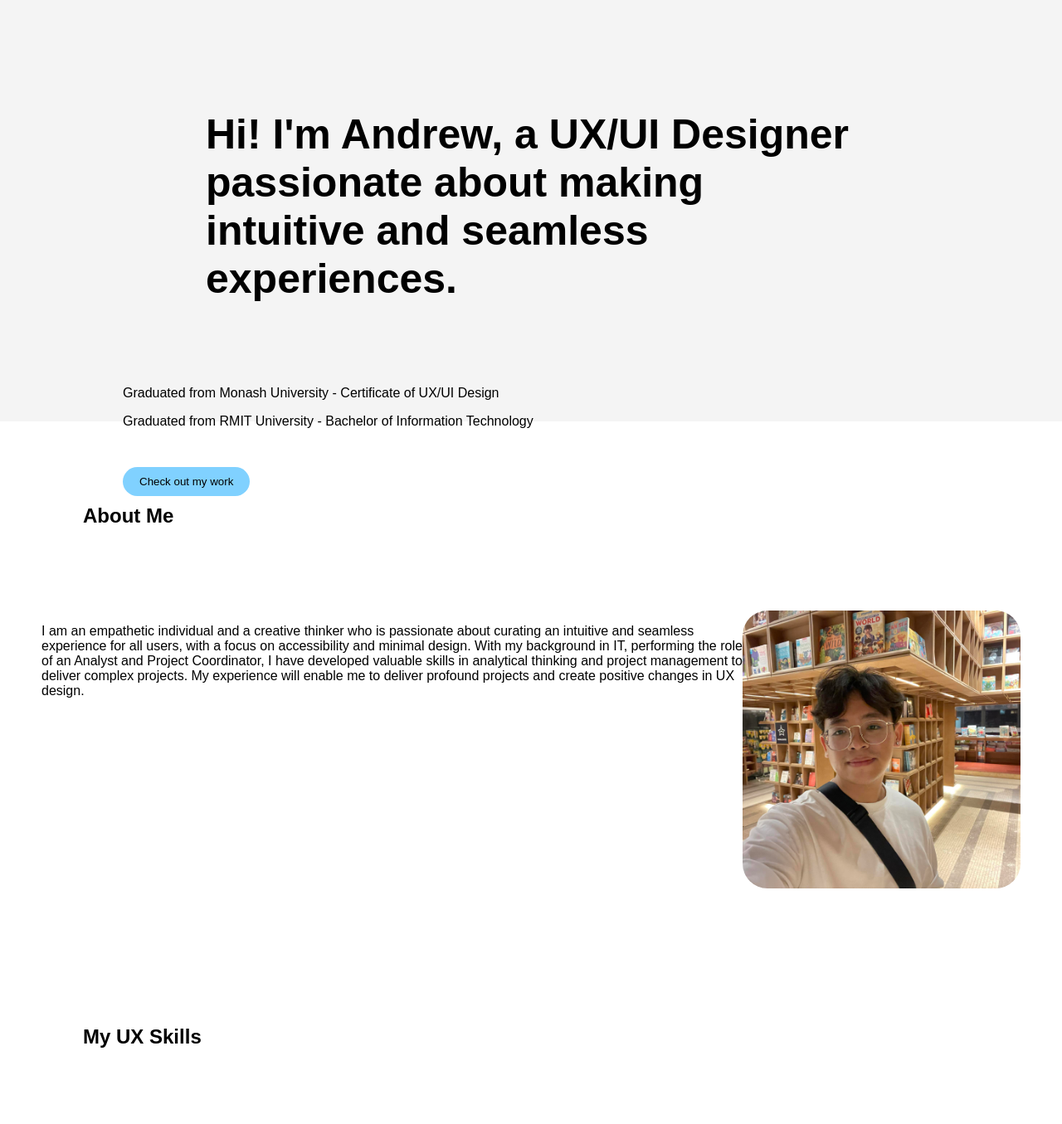
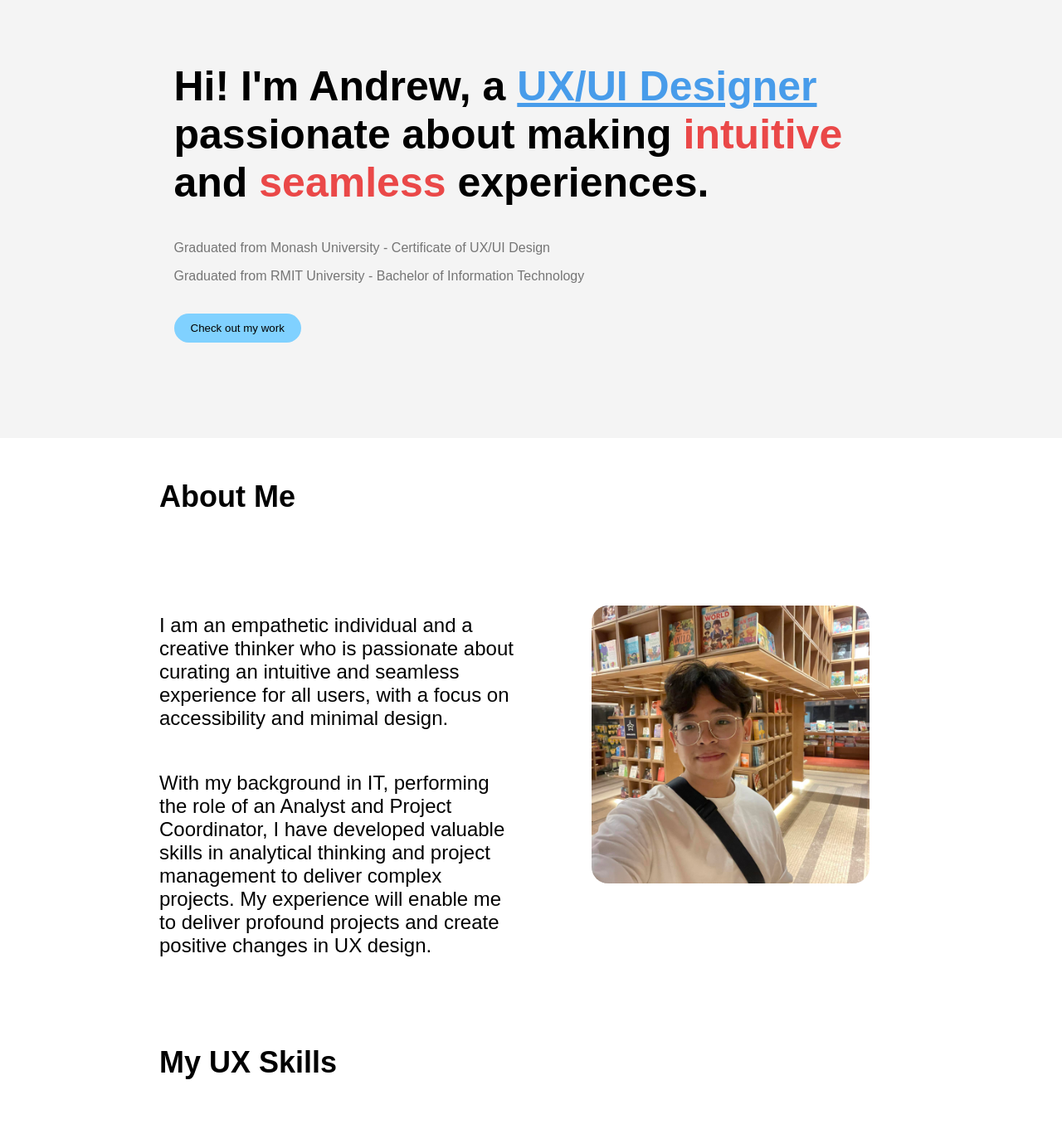
Before and after one commit to andrew-nguyen168/UX_UI_HW_18, a plain HTML site: page index.html in a window 1280 px wide. Shown: the part 215-1570 px from the top of the page at 83% size. Drawn offline with Linux system fonts and the light colour scheme.

Commit message:
Update m18

```diff
--- a/css/style.css
+++ b/css/style.css
@@ -4,13 +4,13 @@ body{
     /* Update font later */
     font-family: Arial, Helvetica, sans-serif;
 }
-h1 {
-    /* background-color: red; */
-    margin: 100px;
-
+.title {
+    width: 70%;
+    margin: auto;
+    padding: 50px 10px;
+    font-size: 36px;
 }
-
-/* ------ Navigation ------ */
+/*  Navigation  */
 .navigation {
     border-bottom: 1px solid #B2B2B2;
 }
@@ -21,10 +21,6 @@ h1 {
     display: inline-block;
     vertical-align: top;
 }
-.inline-block logo {
-    /* Coding here doesn't change anything */
-    /* width: 23%; */
-}
 nav {
     width: 92%;
     padding: 1px;
@@ -34,74 +30,94 @@ nav li {
     padding: 20px;
     font-weight: bold;
 }
-/* ------ Hero Section ------ */
+/*  Hero Section  */
+.heroSection {
+  height: 500px;
+  padding: 25px;
+  background-color: #F4F4F4;
+}
+.content {
+    width: 70%;
+    margin: auto;
+    padding: 30px;
+}
 #introduction {
     font-size: 50px;
+}
+#introduction a {
+    color: #EA4848;
+}
+#introduction u {
+    color: #489CEA;
+}
+.content p {
+    color: #757575;
 }
 button {
     border-radius: 30px;
     background-color: #80D1FF;
     border: none;
     padding: 10px 20px;
-    margin-top: 30px;
+    margin-top: 20px;
     cursor: pointer;
 }
-.heroSection {
-  height: 60vh;
-  padding: 25px;
-  background-color: #F4F4F4;
+/* About Me Section */
+.aboutContainer {
+    display: flex;
+    flex-direction: row;
+    width: 70%;
+    margin: auto;
+    padding: 20px;
+    height: 500px;
 }
-.content {
-    width: 80%;
-    margin: 0 auto;
+.aboutContainer p {
+    margin: 50px 50px 30px 0px;
+    font-size: 24px;
+}
+.aboutContainer img {
+    border-radius: 50px;
+    margin: 10px;
     padding: 30px;
-    box-shadow: 5px;
+    height: 335px;
+    width: 335px;
 }
-/* About Me Section */
-.aboutMe {
-    display: flex;
-    margin: 50px;
-    height: 50vh;
-
-}
-.aboutMe img {
-    border-radius: 30px;
-    height: 335px;
-}
-
-
-/* ----- My Skills Section ------ */
+/*  My Skills Section  */
 .mySkills {
-    height: 80vh;
+    height: 90vh;
 }
 .flexContainer {
     display: flex;
+    width: 70%;
+    margin: auto;
 }
 .skill {
     width:33%;
-    margin:30px 50px;
-    padding: 50px;
-
-
+    margin: 20px 30px;
+    padding: 20px;
 }
 .mySkills img {
     height: 100px;
 }
-/* ------ My Work Section ------ */
+/*  My Work Section  */
 .myWork {
-    height: 100vh;
+    height: 50vh;
 }
 .workGrid {
     display: grid;
+    margin: auto;
     grid-template-rows: 1fr 1fr;
     grid-template-columns: 1fr 1fr;
     grid-template-areas: "enroute mindfulReader"
     "ato ndis";
 }
 .projectContainer {
-    padding: 50px;
     /* top > right > bottom > left */
-    margin: 30px 10px 30px 10px;
+    width: 70%;
+    margin: auto;
+    /* margin: 20px 10px; */
+    padding: 20px 30px;
+    border:1px solid #b2b2b2;
+    border-radius: 30px;
 }
 .projectContainer img {
     height: 340px;
@@ -119,7 +135,7 @@ button {
     grid-area: ndis;
 }
 
-/* ----- Footer ------ */
+/*  Footer  */
 footer {
     background-color: #373738;
     padding-right: 10%;
@@ -136,10 +152,10 @@ footer li {
 }
 
 /* Mobile Media Query */
-@media only screen and (max-width: 600) {
+@media only screen and (max-width: 800px) {
     .workGrid {
         display: grid;
-        grid-template-columns: 1fr;
+        grid-template-columns: 50%;
         grid-template-rows: 1fr 1fr 1fr 1fr;
         grid-template-areas:
         "enroute"
--- a/index.html
+++ b/index.html
@@ -23,7 +23,10 @@
         <!-- Hero Section-->
         <section class="heroSection">
             <div class="content">
-                <h1 id="introduction">Hi! I'm Andrew, a UX/UI Designer passionate about making intuitive and seamless experiences.</h1>
+                <h1 id="introduction">
+                    Hi! I'm Andrew, a <u>UX/UI Designer</u>
+                    passionate about making <a>intuitive</a> and <a>seamless</a> experiences.
+                </h1>
                 <p>Graduated from Monash University - Certificate of UX/UI Design</p>
                 <p>Graduated from RMIT University - Bachelor of Information Technology</p>
                 <button>Check out my work</button>
@@ -31,21 +34,25 @@
         </section>
 
         <!-- About Me Section -->
-        <section>
-            <h1>About Me</h1>
-            <div class="aboutMe">
+        <section class="aboutSection">
+            <h1 class="title">About Me</h1>
+            <div class="aboutContainer">
+                <div>
                 <p>I am an empathetic individual and a creative thinker who is passionate about curating an intuitive and
                     seamless experience for all users, with a focus on accessibility and minimal design.
+                </p>
+                <p>
                     With my background in IT, performing the role of an Analyst and Project Coordinator, I have developed valuable skills in
                     analytical thinking and project management to deliver complex projects. My experience will enable me to deliver profound
                     projects and create positive changes in UX design.
                 </p>
+                </div>
                 <img src="images/profile-picture.jpg">
             </div>
         </section>
         <!-- My Skills coded using CSS flex -->
         <section class="mySkills">
-            <h1>My UX Skills</h1>
+            <h1 class="title">My UX Skills</h1>
             <div class="flexContainer">
                 <div class="skill">
                     <img src="images/user-research.png">
@@ -96,7 +103,7 @@
         </section>
         <!-- My Work Constructed using CSS Grid -->
         <section class="myWork">
-            <h1>My Work</h1>
+            <h1 class="title">My Work</h1>
             <div class="workGrid">
                 <div id="Enroute" class="projectContainer">
                     <img src="images/enroute.png">
@@ -128,15 +135,14 @@
                 </div>
             </div>
         </section>
-
         <!-- Footer -->
-        <footer>
+        <!-- <footer>
             <ul>
                 <li class="inline-block">About</li>
                 <li class="inline-block">Skills</li>
                 <li class="inline-block">Work</li>
                 <li class="inline-block">Contact</li>
             </ul>
-        </footer>
+        </footer> -->
     </body>
 </html>
```
